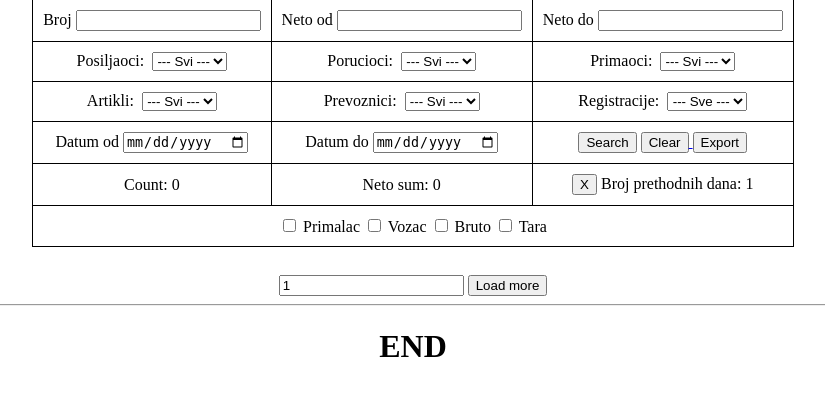
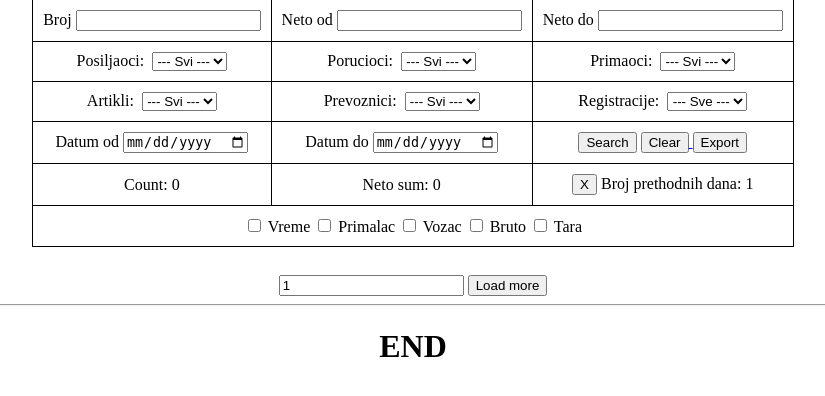
Before and after one commit to vidoje-zeljic/rkl, a Flask app: page /reports in a window 1280 px wide. Shown: the part 164-560 px from the top of the page, without its empty margins (227-1052 px from the left). Run offline with Flask 3, Linux system fonts and the light colour scheme.

Commit message:
vreme checkbox

```diff
--- a/main.py
+++ b/main.py
@@ -46,11 +46,13 @@ def reports():
     elif 'limit' in request.args:
         limit = int(request.args['limit'])
 
+    vreme_checkbox = 'false' if 'vreme-checkbox' not in request.args else request.args['vreme-checkbox']
     primalac_checkbox = 'false' if 'primalac-checkbox' not in request.args else request.args['primalac-checkbox']
     vozac_checkbox = 'false' if 'vozac-checkbox' not in request.args else request.args['vozac-checkbox']
     bruto_checkbox = 'false' if 'bruto-checkbox' not in request.args else request.args['bruto-checkbox']
     tara_checkbox = 'false' if 'tara-checkbox' not in request.args else request.args['tara-checkbox']
     optional_columns = {
+        'vreme': vreme_checkbox,
         'primalac': primalac_checkbox,
         'vozac': vozac_checkbox,
         'bruto': bruto_checkbox,
--- a/static/index.js
+++ b/static/index.js
@@ -10,6 +10,9 @@ function createTable(jsonData, sortBy, optionalColumns) {
     }
 
     jsonData.forEach(e => {
+        if (optionalColumns['vreme'] == 'false') {
+            delete e['vreme']
+        }
         if (optionalColumns['primalac'] == 'false') {
             delete e['primalac']
         }
@@ -138,6 +141,10 @@ function generateQueryParams() {
         queryParams['limit'] = limit
     }
 
+    if (document.querySelector('#vreme-checkbox:checked') != null) {
+        queryParams['vreme-checkbox'] = true
+    }
+
     if (document.querySelector('#primalac-checkbox:checked') != null) {
         queryParams['primalac-checkbox'] = true
     }
--- a/templates/reports.html
+++ b/templates/reports.html
@@ -120,6 +120,9 @@ onload="createTable({{reports}}, 'broj', {{optionalColumns}})"
     </tr>
     <tr>
         <td colspan="3">
+            <input type="checkbox" id="vreme-checkbox" {% if optionalColumns['vreme'] == 'true' %} checked {% endif %}>
+            <label for="vreme-checkbox">Vreme</label>
+
             <input type="checkbox" id="primalac-checkbox" {% if optionalColumns['primalac'] == 'true' %} checked {% endif %}>
             <label for="primalac-checkbox">Primalac</label>
 
```
